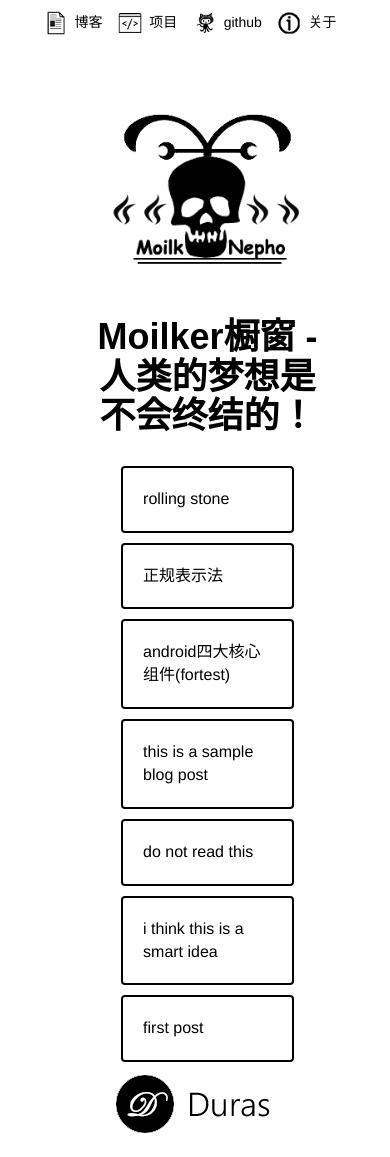
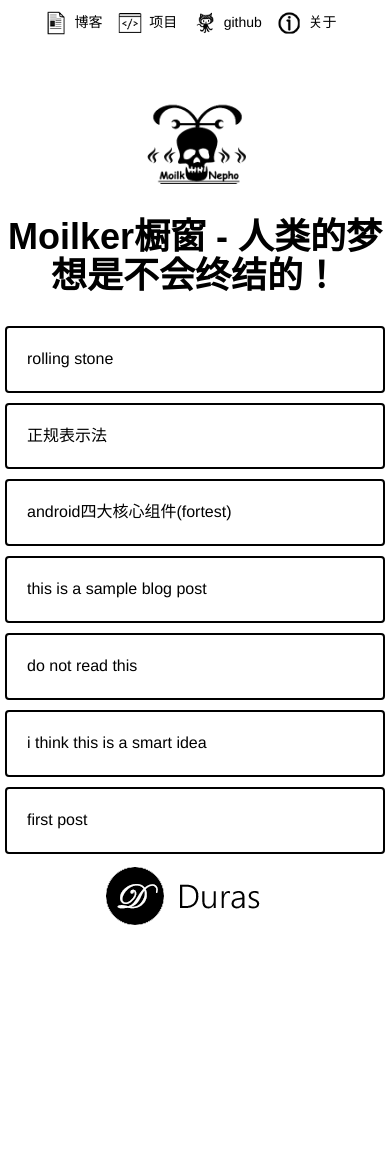
Before and after one commit to MoilkNepho/MoilkNepho.github.io, a Jekyll site: the page built from index.html, in a window 390 px wide. Built offline with Jekyll 4.4.1, drawn with Linux system fonts in a browser that asks for light colours; Markdown is read by kramdown in place of the engine named in the settings; comment, search, counter and statistics services are not loaded; after the commit the page ends 949 px from its top, so only the background shows below that.

Commit message:
优化架构

```diff
--- a/css/styles.css
+++ b/css/styles.css
@@ -10,6 +10,7 @@ html {
 .col-content {
 	font-size: 13px;
 	padding-right: 0px;
+	padding-left: 0px;
 	margin-left: auto;
 	margin-right: auto;
 	width:70%;
@@ -40,7 +41,7 @@ html {
 
 body {
 	margin: 0;
-	padding: 10px 0px 10px 20px;
+	padding: 10px 0px 10px 0px;
 }
 
 a {
@@ -280,15 +281,18 @@ video {
 	}
 
 	.col-content {
-		margin-left: auto;
-		margin-right: auto;
 		max-width: 52rem;
+		width:100%;
 	}
 
 	.col-content h1 {
 		margin-top: 0;
 		padding-top: 10px;
 		text-align: center;
+	}
+
+	.post-link {
+		width: 100%;
 	}
 
 	.nav {
@@ -322,13 +326,27 @@ video {
 
 	.logo img {
 		display: block;
-		max-width: 100%;
+		max-width: 50%;
 		margin: 4rem auto 0;
 	}
 }
 
 @media screen and (max-width: 33.125rem) {
 	.logo img {
-		max-width: 60%;
+		max-width: 30%;
+	}
+		.post-link {
+		width: 100%;
+	}
+
+		.col-content {
+		max-width: 31rem;
+		width:100%;
+	}
+		.col-sidebar {
+		position: static;
+		margin: auto;
+		max-width: 31rem;
+		padding-right: 0px;
 	}
 }
```
